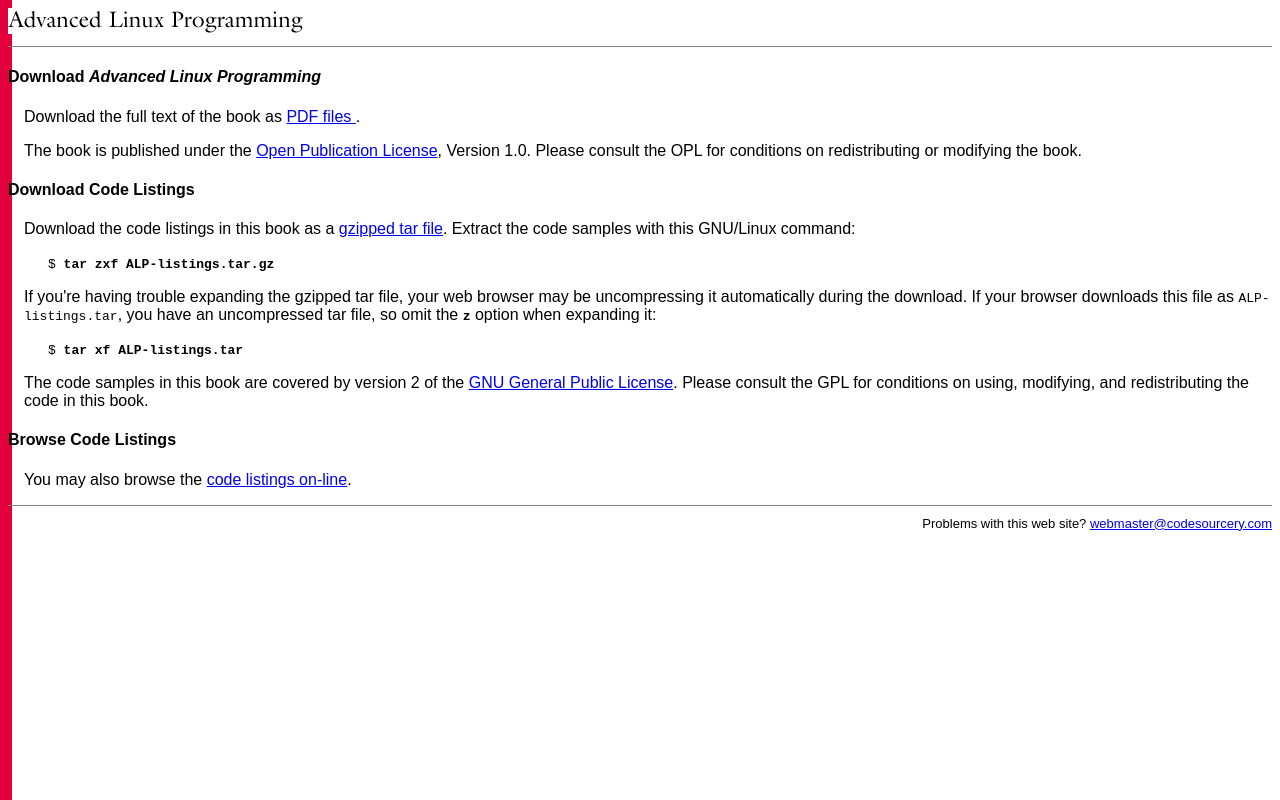
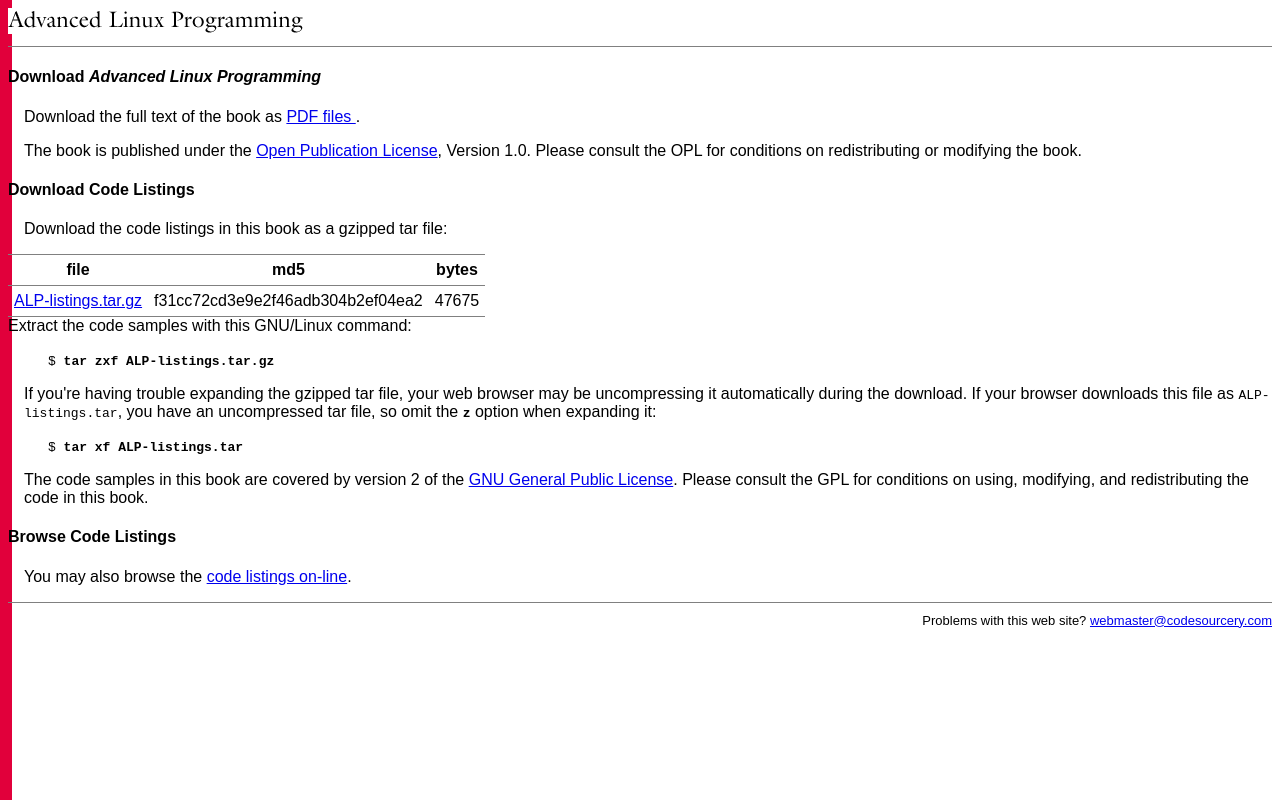
Before and after one commit to MentorEmbedded/advancedlinuxprogramming, a plain HTML site: page downloads.html in a window 1280 px wide. Drawn offline with Linux system fonts and the light colour scheme.

Commit message:
Fix md5sum for book. Add size and md5sum for listings.

```diff
--- a/downloads.html
+++ b/downloads.html
@@ -29,9 +29,21 @@ or modifying the book.</p>
 
 <h4>Download Code Listings</h4>
 
-<p>Download the code listings in this book as a
-<a href="ALP-listings.tar.gz">gzipped tar file</a>.
+<p>Download the code listings in this book as a gzipped tar file:</p>
+
+<table border="2" cellspacing="0" cellpadding="6" rules="groups" frame="hsides">
+<colgroup><col class="left" /><col class="left" /><col class="left" />
+</colgroup>
+<thead>
+<tr><th scope="col" class="left">file</th><th scope="col" class="left">md5</th><th scope="col" class="left">bytes</th></tr>
+</thead>
+<tbody>
+<tr><td class="left"><a href="ALP-listings.tar.gz">ALP-listings.tar.gz</a></td><td class="left">f31cc72cd3e9e2f46adb304b2ef04ea2</td><td class="left">47675</td></tr>
+</tbody>
+</table>
+
 Extract the code samples with this GNU/Linux command:</p>
+
 <blockquote>
  <tt>$ <b>tar zxf ALP-listings.tar.gz</b></tt>
 </blockquote>
```
Also changed, not shown: alp-folder/index.html (+1 -1 lines).
